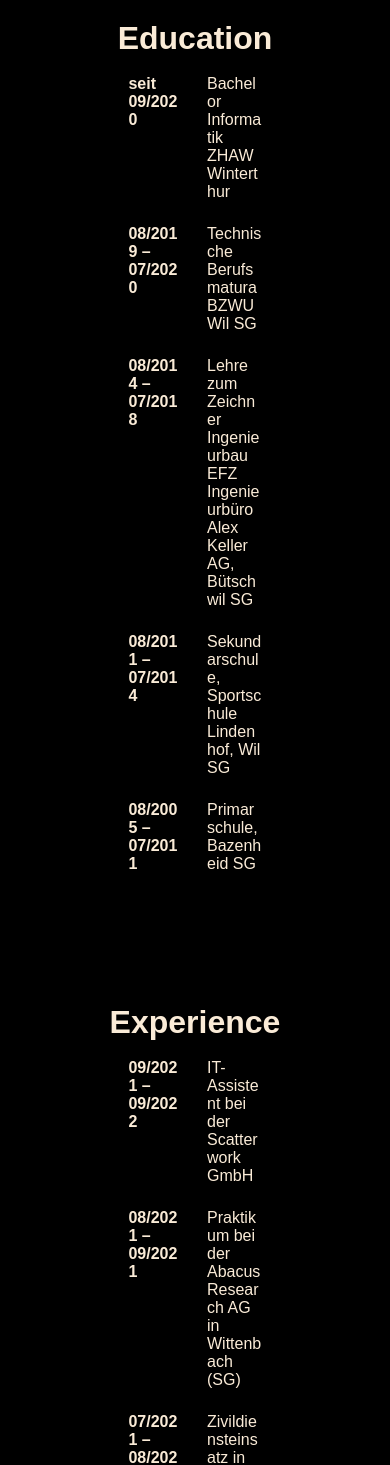
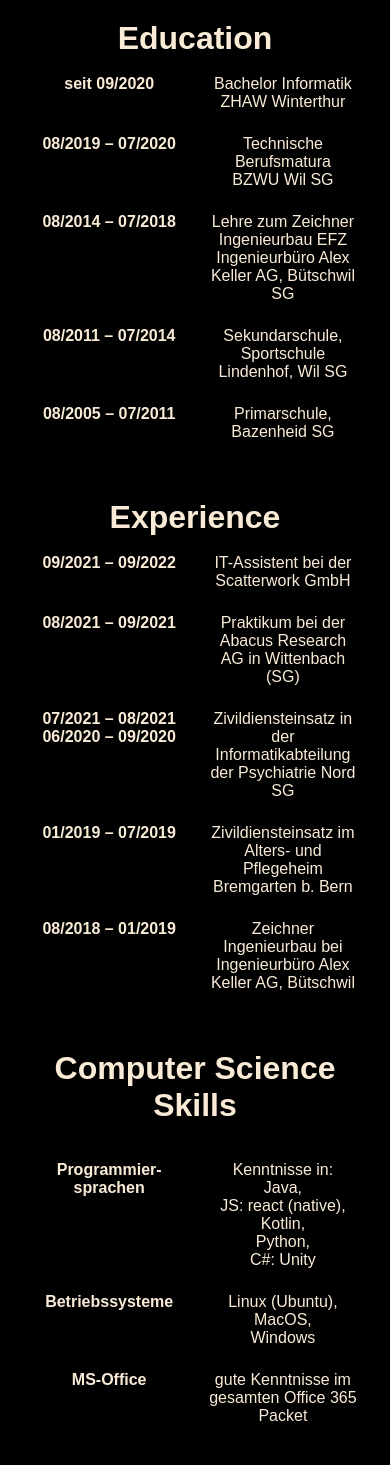
Before and after one commit to RogerWetter/RogerWetter.github.io, a PHP site: page /About in a window 390 px wide; the page is wider, and only the part inside the window is pictured. Shown: the part 150-1615 px from the top of that part. Run offline with PHP 8.4, Linux system fonts and the light colour scheme.

Commit message:
change about css optimized for phone

```diff
--- a/About/index.html
+++ b/About/index.html
@@ -104,11 +104,11 @@
         </div>
         <div class="overlay__about">
             <ul class="list__grid">
-                <li class="list__title">Programmiersprachen</li>
+                <li class="list__title">Programmier&shy;sprachen</li>
                 <li class="list__item">
                     Kenntnisse in:<br>Java,<br>JS: react (native),<br>Kotlin,<br>Python,<br>C#: Unity
                 </li>
-                <li class="list__title">Betriebssysteme</li>
+                <li class="list__title">Betriebs&shy;systeme</li>
                 <li class="list__item">
                 Linux (Ubuntu),<br>MacOS,<br>Windows
                 </li>
--- a/style.css
+++ b/style.css
@@ -370,6 +370,11 @@ h1 {
     opacity: 0;
     height: 0;
   }
+
+  .list__title, .list__item {
+    text-align: center;
+    max-width: 40vw;
+  }
 }
 
 /*
```
